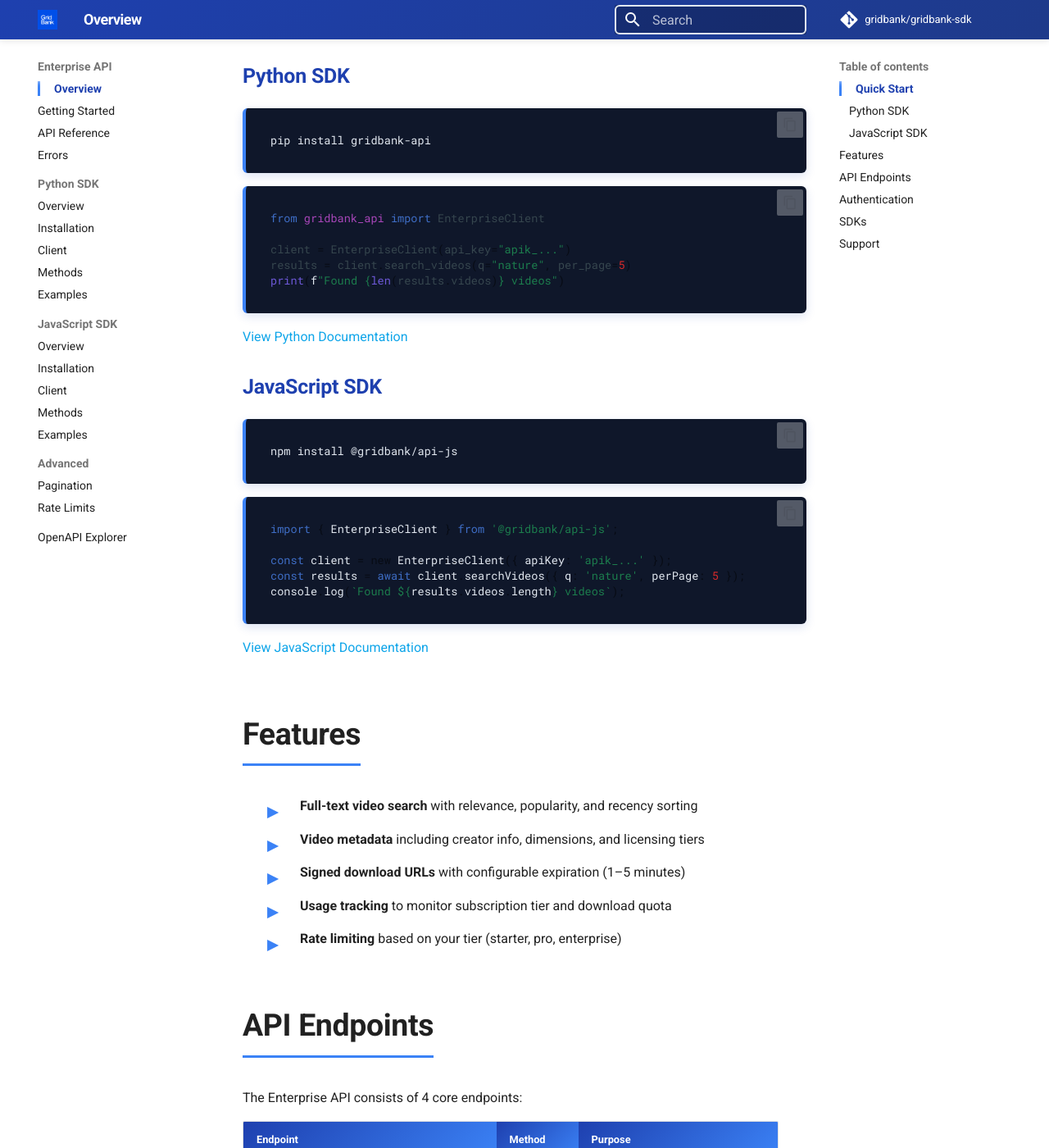
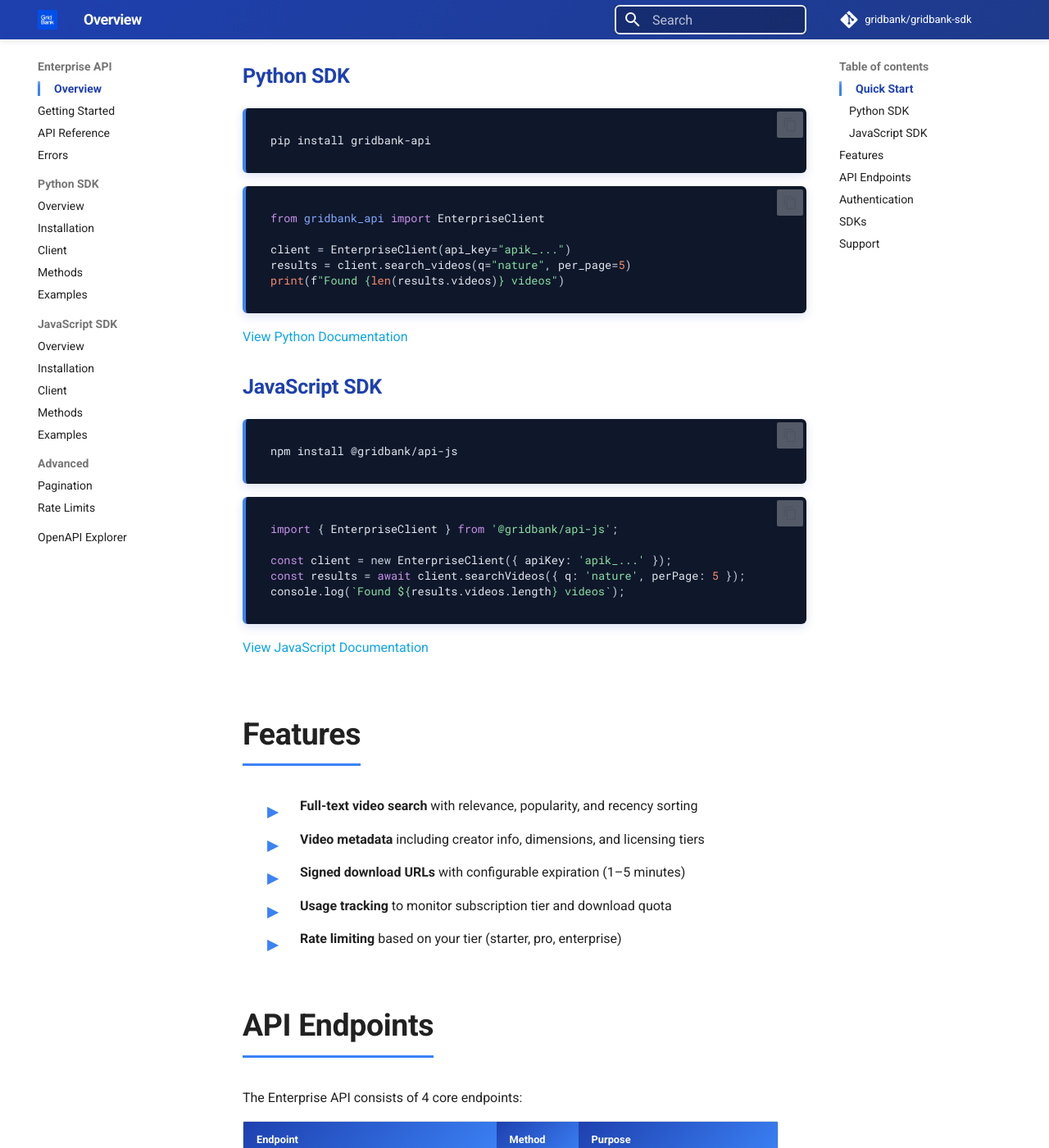
Before and after one commit to GridBank/gridbank-sdk, an MkDocs documentation site: the page built from docs/enterprise/index.md, in a window 1280 px wide and 1400 px high, scrolled down 759 px. Shown: the whole window at 82% size. Built offline with MkDocs 1.6.1 and Material for MkDocs 9.7.7, drawn with Linux system fonts in a browser that asks for light colours; comment, search, counter and statistics services are not loaded.

Commit message:
fix: make code samples readable on the dark block
The theme runs scheme: light, so the highlighter emits token colours built for
a white background - dark greys and near-blacks. `.md-content pre` overrides the
background to dark navy, which left punctuation, operators and comments
invisible. Punctuation alone is 82 spans on the partner page, so most of the
syntax in every sample was unreadable.

Setting `color` on `pre code` does not fix it: each token span carries its own
colour and wins over the inherited one.

Material drives every token from a CSS variable, so redefine the palette on the
dark block instead of chasing .c1 / .p / .o classes. All twelve tokens clear
WCAG AA against #0f172a - punctuation 11.8:1, comments 7.2:1, lowest is the
copy button at 4.9:1, which also needed a light foreground to be visible there.

```diff
--- a/docs/assets/extra.css
+++ b/docs/assets/extra.css
@@ -72,11 +72,45 @@
   box-shadow: 0 4px 12px rgba(30, 64, 175, 0.15);
 }
 
+/* The theme runs scheme: light, so the highlighter emits token colours meant
+   for a white background - dark greys and near-blacks. Against the dark block
+   above, comments, punctuation and operators came out invisible. Setting the
+   base `color` does not help: each token span carries its own colour and wins.
+
+   Material drives every token from a variable, so redefine the palette here
+   rather than chasing .c1 / .p / .o classes. Values are the theme's own slate
+   scheme, which is built for this background. */
+.md-content pre > code {
+  --md-code-fg-color: #e2e8f0;
+  --md-code-hl-comment-color: #9aa6b8;
+  --md-code-hl-punctuation-color: #c9d3e0;
+  --md-code-hl-operator-color: #c9d3e0;
+  --md-code-hl-keyword-color: #c792ea;
+  --md-code-hl-string-color: #86e1a3;
+  --md-code-hl-number-color: #f78c6c;
+  --md-code-hl-constant-color: #f78c6c;
+  --md-code-hl-special-color: #ff8b8b;
+  --md-code-hl-function-color: #82aaff;
+  --md-code-hl-name-color: #e2e8f0;
+  --md-code-hl-variable-color: #ffcb8b;
+  --md-code-hl-generic-color: #9aa6b8;
+}
+
 .md-content pre code {
   background: none;
   border: none;
+  color: var(--md-code-fg-color);
+  padding: 0;
+}
+
+/* Copy button sits on the dark block, so it needs light foreground too. */
+.md-content .md-clipboard {
+  color: #7b8794;
+}
+
+.md-content .md-clipboard:hover,
+.md-content .md-clipboard:focus {
   color: #e2e8f0;
-  padding: 0;
 }
 
 /* Links */
```
